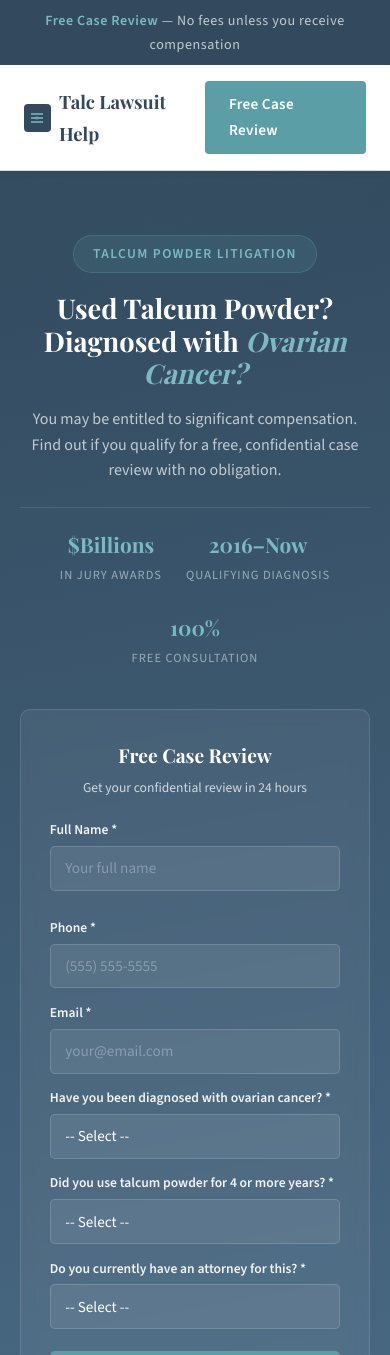
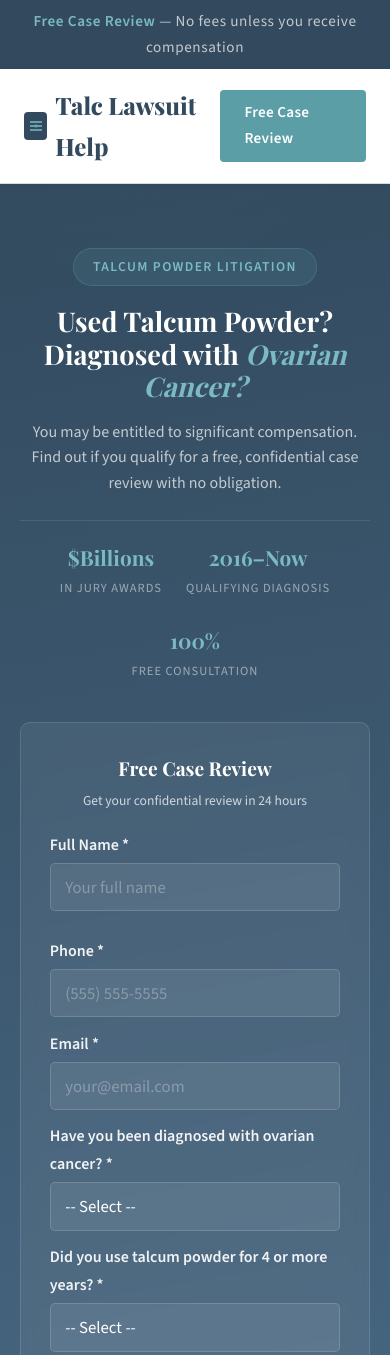
Before and after one commit to anirudhatalmale6-alt/talc-claim-help, a plain HTML site: page index.html in a window 390 px wide. Shown: the top 1355 px of the page. Drawn offline with nearby package versions, Linux system fonts and the light colour scheme; a web font is replaced by a local one.

Commit message:
Increase font sizes for better readability on mobile

```diff
--- a/index.html
+++ b/index.html
@@ -37,7 +37,7 @@
   --font-body:'Source Sans 3','Segoe UI',system-ui,sans-serif;
 }
 html{scroll-behavior:smooth}
-body{font-family:var(--font-body);color:var(--text);background:var(--cream);line-height:1.7;font-size:1.1rem;-webkit-font-smoothing:antialiased;overflow-x:hidden}
+body{font-family:var(--font-body);color:var(--text);background:var(--cream);line-height:1.7;font-size:1.2rem;-webkit-font-smoothing:antialiased;overflow-x:hidden}
 
 /* ---- TOPBAR ---- */
 .topbar{background:var(--navy);color:rgba(255,255,255,.7);font-size:.88rem;letter-spacing:.04em;padding:.55rem 0;text-align:center}
@@ -46,7 +46,7 @@ body{font-family:var(--font-body);color:var(--text);background:var(--cream);line
 /* ---- NAV ---- */
 .nav{background:var(--white);border-bottom:1px solid var(--border);padding:1rem 0;position:sticky;top:0;z-index:100;box-shadow:0 1px 8px rgba(10,22,40,.06)}
 .nav-inner{max-width:1100px;margin:0 auto;padding:0 1.5rem;display:flex;align-items:center;justify-content:space-between}
-.nav-brand{font-family:var(--font-display);font-size:1.15rem;font-weight:700;color:var(--navy);text-decoration:none;display:flex;align-items:center;gap:.5rem}
+.nav-brand{font-family:var(--font-display);font-size:1.5rem;font-weight:800;color:var(--navy);text-decoration:none;display:flex;align-items:center;gap:.5rem}
 .nav-brand .icon{width:28px;height:28px;background:var(--navy);border-radius:4px;display:flex;align-items:center;justify-content:center}
 .nav-brand .icon svg{width:16px;height:16px}
 .nav-cta{background:var(--gold);color:var(--white);font-weight:600;font-size:.95rem;padding:.65rem 1.5rem;border-radius:4px;text-decoration:none;letter-spacing:.02em;transition:all .25s}
@@ -70,8 +70,8 @@ body{font-family:var(--font-body);color:var(--text);background:var(--cream);line
 .hero-form-card h3{font-family:var(--font-display);font-size:1.2rem;color:var(--white);margin-bottom:.3rem;text-align:center}
 .hero-form-card .hero-form-sub{font-size:.85rem;color:rgba(255,255,255,.75);text-align:center;margin-bottom:1.2rem}
 .hero-form-card .form-group{margin-bottom:.8rem}
-.hero-form-card .form-group label{display:block;font-size:.85rem;font-weight:600;color:rgba(255,255,255,.92);margin-bottom:.3rem}
-.hero-form-card .form-group input,.hero-form-card .form-group select{width:100%;background:rgba(255,255,255,.08);border:1px solid rgba(255,255,255,.15);border-radius:5px;padding:.7rem .9rem;font-family:var(--font-body);font-size:.95rem;color:var(--white);outline:none;transition:all .25s;-webkit-appearance:none;appearance:none}
+.hero-form-card .form-group label{display:block;font-size:1rem;font-weight:600;color:rgba(255,255,255,.92);margin-bottom:.3rem}
+.hero-form-card .form-group input,.hero-form-card .form-group select{width:100%;background:rgba(255,255,255,.08);border:1px solid rgba(255,255,255,.15);border-radius:5px;padding:.75rem .9rem;font-family:var(--font-body);font-size:1.05rem;color:var(--white);outline:none;transition:all .25s;-webkit-appearance:none;appearance:none}
 .hero-form-card .form-group input::placeholder{color:rgba(255,255,255,.3)}
 .hero-form-card .form-group input:focus,.hero-form-card .form-group select:focus{border-color:var(--gold);background:rgba(255,255,255,.12);box-shadow:0 0 0 3px rgba(91,158,166,.15)}
 .hero-form-card .form-group select option{color:#333}
@@ -154,9 +154,11 @@ body{font-family:var(--font-body);color:var(--text);background:var(--cream);line
 
 /* ---- MOBILE ---- */
 @media(max-width:600px){
+  body{font-size:1.25rem}
   .hero{padding:3rem 1.25rem 3.5rem}
   .hero-stats{gap:1.5rem;flex-wrap:wrap}
   .section{padding:3rem 1.25rem}
+  .topbar{font-size:.95rem}
 }
 </style>
 </head>
```
